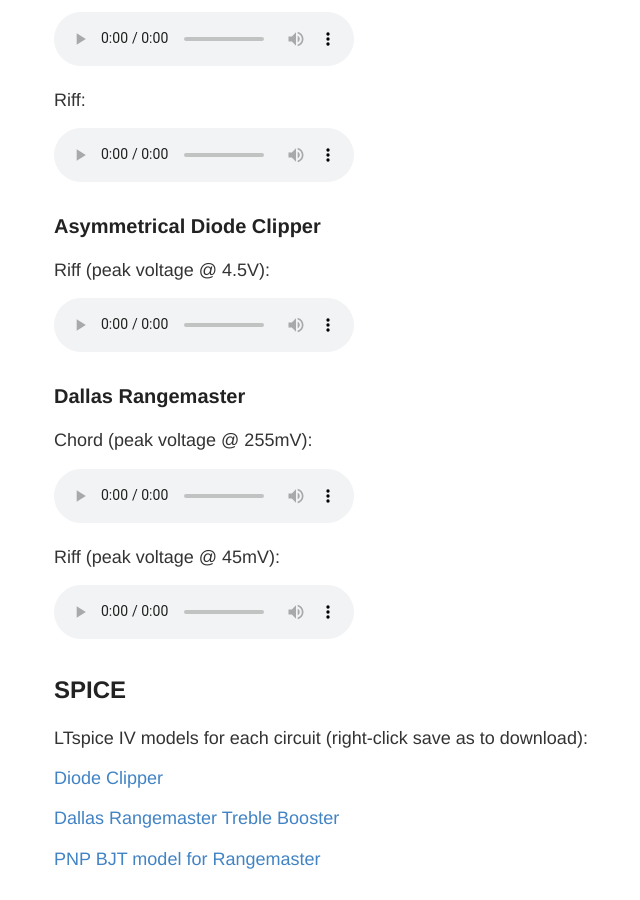
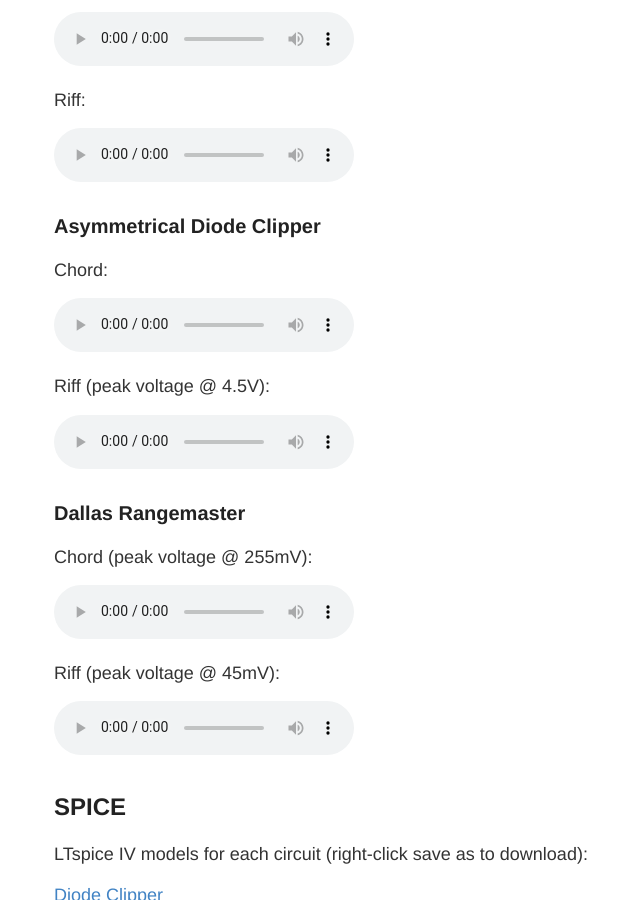
Before and after one commit to bholmesqub/DAFx15, a Jekyll site: the page built from index.md, in a window 1280 px wide and 900 px high, scrolled down 465 px. Shown: the whole window, without its empty margins (226-866 px from the left). Built offline with Jekyll 4.4.1, drawn with Linux system fonts in a browser that asks for light colours; Markdown is read by kramdown in place of the engine named in the settings.

Commit message:
Added diode chord

```diff
--- a/_includes/audio.html
+++ b/_includes/audio.html
@@ -15,6 +15,13 @@
 </audio>
 
 <h3>Asymmetrical Diode Clipper</h3>
+
+<p>Chord:</p>
+
+<audio controls>
+  <source src="https://raw.githubusercontent.com/bholmesqub/DAFx15/gh-pages/audio/diode_chord.wav" type="audio/wav">
+Your browser does not support the audio element.
+</audio>
 
 <p>Riff (peak voltage @ 4.5V):</p>
 <audio controls>
```
Also changed, not shown: 1 other file.
